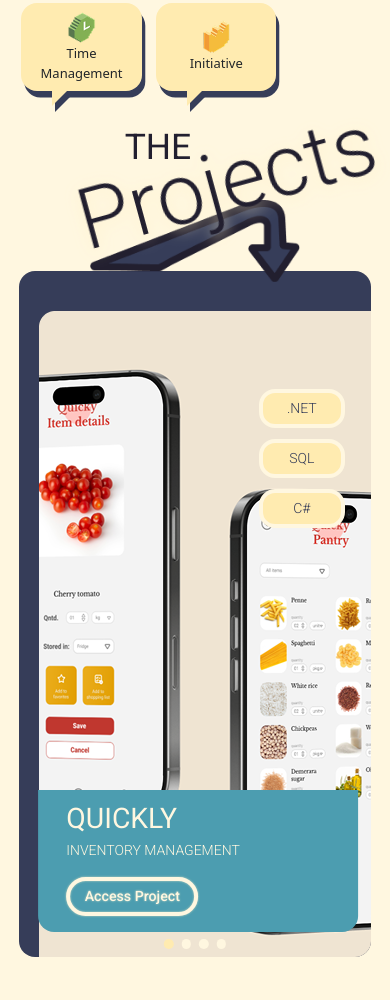
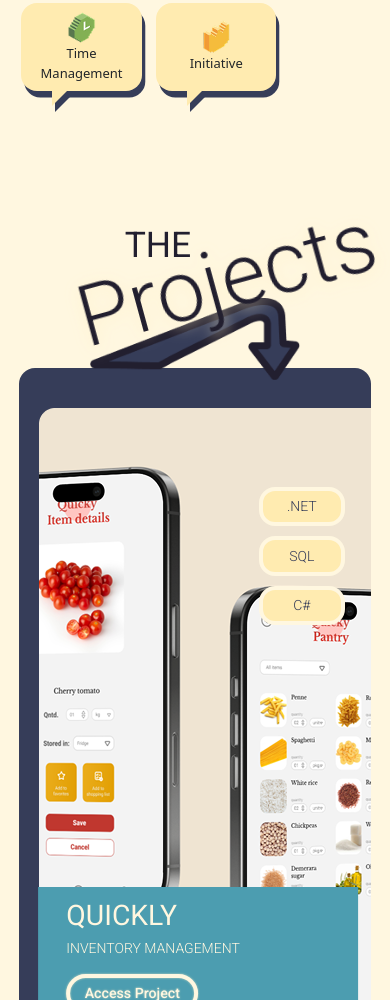
Before and after one commit to sercan-yildiz-sy/SercanYildiz-Portfolio-Webpage, a plain HTML site: page index.html in a window 390 px wide. Shown: the part 2079-3079 px from the top of the page. Drawn offline with nearby package versions, Linux system fonts and the light colour scheme; a web font is replaced by a local one.

Commit message:
mobile changes, need to review and also add js codes for arrow and slider dots

```diff
--- a/site.css
+++ b/site.css
@@ -275,7 +275,7 @@ body {
   background-size: cover;
   width: 54.09vw;
   height: 21vw;
-  margin-top: 145vw;
+  margin-top: 170vw;
   margin-left: auto;
   margin-right: auto;
 }
```
